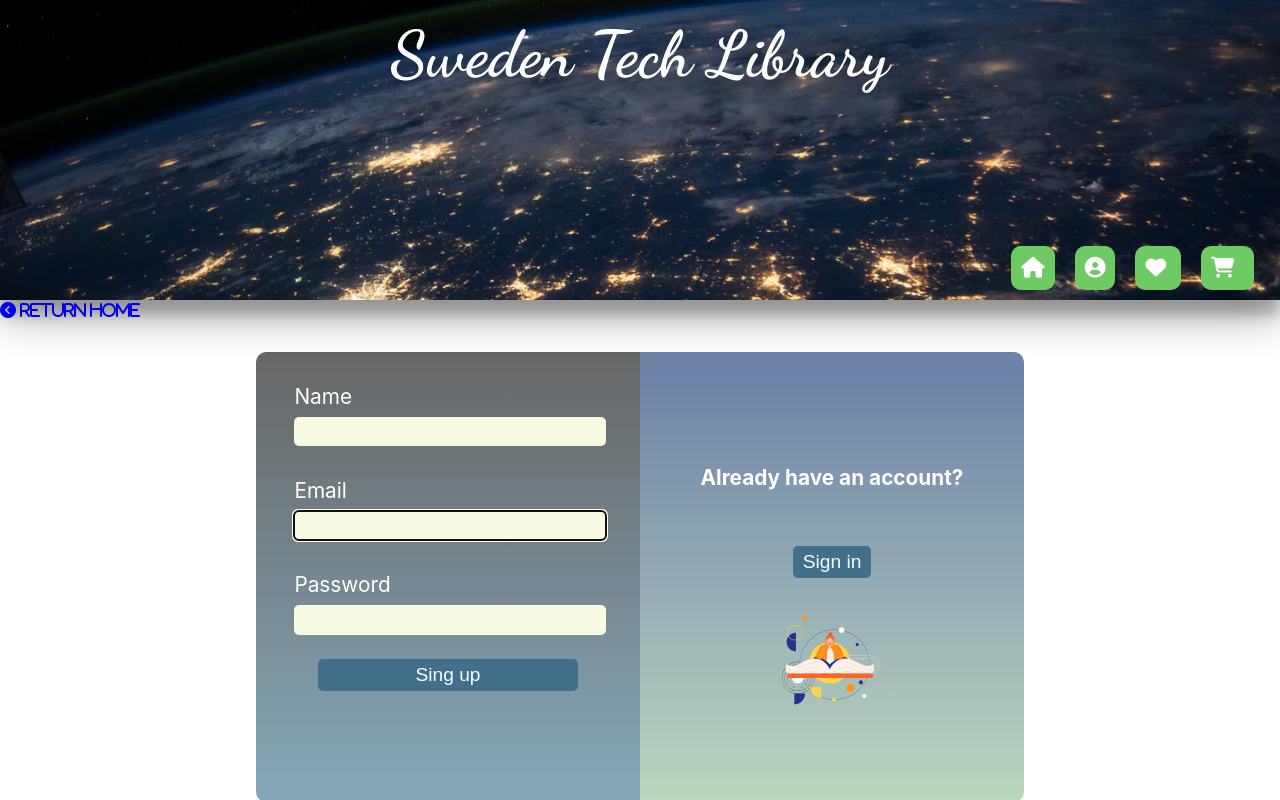
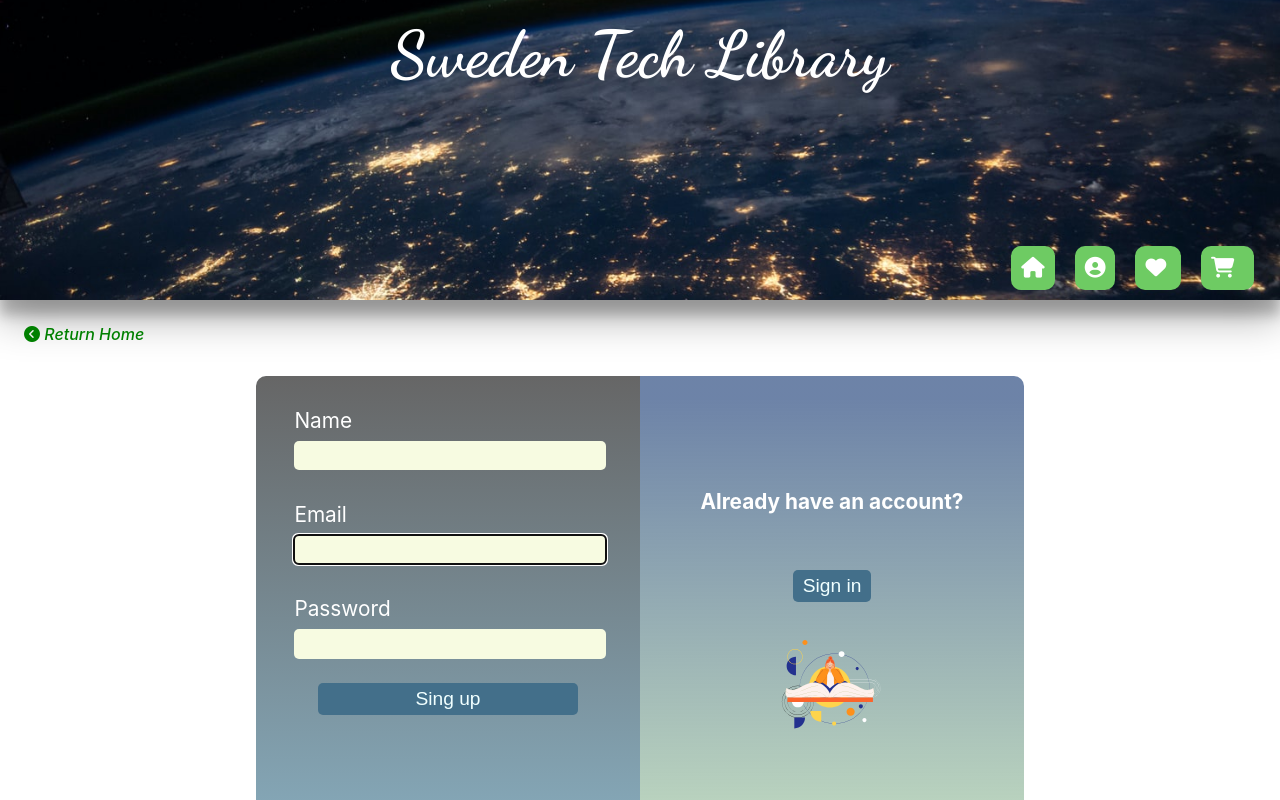
Before and after one commit to PriscilaAlfaro/bookstore-frontend, a React (Create React App) app: page / in a window 1280 px wide. Both pictures are taken after a click on the button 1095 px from the left and 268 px from the top of the page. Shown: the top 800 px of the page. Built offline with nearby package versions, Linux system fonts and the light colour scheme; no server answers.

Commit message:
fix error in wishlist and substitute link by ReturnHome component

```diff
--- a/src/Components/Footer/index.js
+++ b/src/Components/Footer/index.js
@@ -69,6 +69,16 @@ const Ancor = styled.a`
   }
 `
 
+const StyledLink = styled(Link)`
+  font-size: 1rem;
+  text-decoration: none;
+  cursor: pointer;
+  color: #323232;
+  &:hover {
+    color: white;
+  }
+`;
+
 
 const Footer = () => {
     return (
@@ -89,9 +99,9 @@ const Footer = () => {
                 </FooterColumn>
                 <FooterColumn>
                   <ColumnTitle>My account</ColumnTitle>
-                  <Link to={"/cart"} style={{ textDecoration: "none", color: "#323232", cursor: "pointer" }}><FooterElement>Cart</FooterElement></Link>
-                  <Link to={"/wishlist"} style={{ textDecoration: "none", color: "#323232", cursor: "pointer" }}><FooterElement>Wishlist</FooterElement></Link>
-                  <Link to={"/register"} style={{ textDecoration: "none", color: "#323232", cursor: "pointer" }}><FooterElement>Profile</FooterElement></Link>
+                  <StyledLink to={"/cart"}><FooterElement>Cart</FooterElement></StyledLink>
+                  <StyledLink to={"/wishlist"}><FooterElement>Wishlist</FooterElement></StyledLink>
+                  <StyledLink to={"/register"}><FooterElement>Profile</FooterElement></StyledLink>
                 </FooterColumn>
             </FooterColumns>
             <FooterSubCenter>©Copyright 2022/bookStore Project</FooterSubCenter>
--- /dev/null
+++ b/src/Components/ReturnHome/index.js
@@ -0,0 +1,31 @@
+import React from 'react';
+import styled from 'styled-components';
+
+import { Link } from "react-router-dom";
+
+const LinkContainer = styled.div`
+  font-weight: 500;
+  font-style: italic;
+  display: flex;
+  margin: 1.5rem;
+  text-decoration: none;
+}
+`
+
+const StyledLink = styled(Link)`
+  color: green;
+  text-decoration: none;
+  position: relative;
+`
+
+
+const ReturnHome = () => {
+  return (
+    <LinkContainer>
+      <StyledLink to={"/"}><i className="fas fa-chevron-circle-left"></i> Return Home </StyledLink>
+    </LinkContainer>
+  );
+}
+
+
+export default ReturnHome;
--- a/src/Components/SearchBar/index.js
+++ b/src/Components/SearchBar/index.js
@@ -18,7 +18,6 @@ const SearchBarContainer = styled.div`
     height: 35px;
     width: 90%;
   }
-}
 `
 
 const SearchBarInput = styled.input`
--- a/src/Pages/BookDetails/index.js
+++ b/src/Pages/BookDetails/index.js
@@ -3,11 +3,13 @@ import styled from "styled-components";
 import moment from "moment";
 
 import { useSelector, useDispatch } from 'react-redux';
-import { useParams, Link, useNavigate } from 'react-router-dom'
+import { useParams, useNavigate } from 'react-router-dom'
 
 import Header from "../../Components/Header";
 import NotFound from '../NotFound';
 import Loader from "../../Components/Loader";
+import Footer from "../../Components/Footer";
+import ReturnHome from "../../Components/ReturnHome";
 
 import { cart } from "../../reducers/cart";
 import { wishlist } from "../../reducers/wishlist";
@@ -18,7 +20,7 @@ import { addItemToCart } from "../../managers/cartManager";
 
 import Lottie from "react-lottie";
 import animationData from "../../lotties/no-search-item-available.json";
-import Footer from "../../Components/Footer";
+
 
 const Container= styled.section`
   display: flex;
@@ -245,7 +247,7 @@ const BookDetails = () => {
   return (
     <React.Fragment>
       <Header/>
-      <Link to={"/"}><i className="fas fa-chevron-circle-left"> Return Home</i></Link>
+      <ReturnHome/>
       <Container>
 
         { bookDetails && (
@@ -280,7 +282,7 @@ const BookDetails = () => {
 
         {booksError &&
           <Up>
-            <OptionalTitle>There is no book to shows</OptionalTitle>
+            <OptionalTitle>There is no book to show</OptionalTitle>
             <ImageContainer>
               <Lottie options={defaultOptions} />
             </ImageContainer>
--- a/src/Pages/Cart/index.js
+++ b/src/Pages/Cart/index.js
@@ -7,6 +7,7 @@ import { useSelector, useDispatch } from 'react-redux';
 import Header from "../../Components/Header";
 import Footer from "../../Components/Footer";
 import Counter from "../../Components/Counter";
+import ReturnHome from "../../Components/ReturnHome";
 import PrePurchaseSalesOrder from "../../Components/PrePurchaseSalesOrder";
 
 import { cart } from "../../reducers/cart";
@@ -19,6 +20,7 @@ import { createOrderInKlarna } from "../../managers/checkoutManager";
 
 import Lottie from "react-lottie";
 import animationData from "../../lotties/no-search-item-available.json";
+
 
 
 const MainContainer= styled.section`
@@ -97,7 +99,6 @@ const CardImage= styled.img`
   @media (min-width: 768px){
     margin: auto 0.5rem;
   }
-}
 `
 
 const BookTitle = styled.div`
@@ -256,7 +257,7 @@ const Cart = () => {
   return (
       <React.Fragment>
         <Header/>
-        <Link to={"/"}><i className="fas fa-chevron-circle-left"> Return Home</i></Link>
+        <ReturnHome/>
         <MainContainer>
           <ContainerItemDetails>
 
--- a/src/Pages/Home/index.js
+++ b/src/Pages/Home/index.js
@@ -34,7 +34,6 @@ const ImageContainer = styled.div`
 
 const SearchBarContainer = styled.div`
   width: 100%;
-  // margin-top: -1rem;
   margin-bottom: 1rem;
   display: flex;
   flex-direction: column;
--- a/src/Pages/NotFound/index.js
+++ b/src/Pages/NotFound/index.js
@@ -1,10 +1,11 @@
 import React from 'react';
 import styled from 'styled-components/macro';
 
-import { Link } from "react-router-dom";
+import ReturnHome from '../../Components/ReturnHome';
 
 import Lottie from "react-lottie";
 import animationData from "../../lotties/website-error-404-animation.json";
+
 
 const NotFoundContainer = styled.footer`
   width: 80%;
@@ -22,10 +23,6 @@ const NotFoundContainer = styled.footer`
   }
 `
 
-const LinkWrapper = styled.footer`
-  margin: 2rem auto;
-`
-
 const NotFound = () => {
 
   const defaultOptions = {
@@ -39,10 +36,8 @@ const NotFound = () => {
 
   return (
     <NotFoundContainer>
-      <LinkWrapper>
-        <Link to={"/"}><i className="fas fa-chevron-circle-left"> Return Home</i></Link>
-      </LinkWrapper>
-      <Lottie options={defaultOptions} maxHeight={100} maxWidth={100} />
+       <ReturnHome/>
+        <Lottie options={defaultOptions} maxHeight={100} maxWidth={100} />
     </NotFoundContainer>
   );
 }
--- a/src/Pages/Payment/index.js
+++ b/src/Pages/Payment/index.js
@@ -1,25 +1,25 @@
 import React from "react";
 import styled from "styled-components";
-
-import { Link } from "react-router-dom";
 
 import Footer from "../../Components/Footer";
 import Header from "../../Components/Header";
 import Checkout from "../../Components/Checkout";
+import ReturnHome from "../../Components/ReturnHome";
+
 
 const MainContainer = styled.section`
-  background: silver;
+  background: radial-gradient(circle, rgba(64,62,62,0.7147233893557423) 0%, rgba(190,238,141,0.30575980392156865) 100%);
   display: flex;
   flex-wrap: wrap;
   flex-direction: column;
   border-radius: 10px;
-  width: 90%;
+  width: 80%;
   margin: 2rem auto 4rem auto;
   @media (min-width: 768px){
-    width: 80%;
+    width: 70%;
   }
   @media (min-width: 992px) {
-    width: 60%;
+    width: 50%;
   }
 `
 
@@ -27,7 +27,7 @@ const Payment = () => {
   return (
     <React.Fragment>
       <Header />
-      <Link to={"/"}><i className="fas fa-chevron-circle-left"> Return Home</i></Link>
+      <ReturnHome/>
       <MainContainer>
         <Checkout/>
       </MainContainer>
--- a/src/Pages/PaymentConfirmation/index.js
+++ b/src/Pages/PaymentConfirmation/index.js
@@ -1,14 +1,14 @@
 import React from "react";
 import styled from "styled-components";
-
-import { Link } from "react-router-dom";
 
 import Footer from "../../Components/Footer";
 import Header from "../../Components/Header";
 import OrderConfirmation from "../../Components/OrderConfirmation";
+import ReturnHome from "../../Components/ReturnHome";
+
 
 const MainContainer = styled.section`
-  background: silver;
+  background: radial-gradient(circle, rgba(64,62,62,0.7147233893557423) 0%, rgba(190,238,141,0.30575980392156865) 100%);
   display: flex;
   flex-wrap: wrap;
   flex-direction: column;
@@ -27,7 +27,7 @@ const PaymentConfirmation = () => {
   return (
     <React.Fragment>
       <Header />
-      <Link to={"/"}><i className="fas fa-chevron-circle-left"> Return Home</i></Link>
+     <ReturnHome/>
       <MainContainer>
         <OrderConfirmation/>
       </MainContainer>
--- a/src/Pages/Register/index.js
+++ b/src/Pages/Register/index.js
@@ -2,13 +2,13 @@ import React from "react";
 import styled from "styled-components";
 
 import { useSelector } from 'react-redux';
-import { Link } from "react-router-dom";
 
 import SignUp from "../../Components/SignUp";
 import SignIn from "../../Components/SignIn";
 import Footer from "../../Components/Footer";
 import Header from "../../Components/Header";
-import Profile from "../../Components/Profile"
+import Profile from "../../Components/Profile";
+import ReturnHome from "../../Components/ReturnHome";
 
 import { readCookie } from "../../utils/cookies";
 
@@ -39,7 +39,7 @@ const Register = () => {
   return (
     <React.Fragment>
       <Header />
-      <Link to={"/"}><i className="fas fa-chevron-circle-left"> Return Home</i></Link>
+      <ReturnHome/>
       <MainContainer>
         {userFromCookies && emailFromCookies && accessTokenFromCookies && <Profile />}
         {!showSignIn && !userFromCookies && !emailFromCookies && !accessTokenFromCookies &&  <SignUp /> }
--- a/src/Pages/Wishlist/index.js
+++ b/src/Pages/Wishlist/index.js
@@ -16,6 +16,7 @@ import { addItemToCart } from "../../managers/cartManager";
 
 import Lottie from "react-lottie";
 import animationData from "../../lotties/no-search-item-available.json";
+import ReturnHome from "../../Components/ReturnHome";
 
 
 const MainContainer = styled.section`
@@ -32,6 +33,7 @@ const MainContainer = styled.section`
   margin: 2rem auto 4rem auto;
   @media (min-width: 768px){
     flex-direction: row;
+  width: 70%;
   }
 `
 
@@ -55,12 +57,23 @@ const BookDetailsContainer = styled.div`
   box-shadow: rgba(0, 0, 0, 0.1) 0px 10px 50px;
 `
 
+
+const EmptyContainer = styled.div`
+  display: flex;
+  flex-direction: column;
+  margin: 0.6rem;
+  padding: 10px;
+  border-radius: 9px;
+  // box-shadow: rgba(0, 0, 0, 0.1) 0px 10px 50px;
+`
+
 const ImageContainerLottie = styled.div`
   display: flex;
   flex-wrap: wrap;
   margin: 3rem auto;
+  width: 45%;
   @media (min-width: 768px){
-    width: 50%;
+    width: 43%;
   }
   @media (min-width: 992px) {
     width: 40%;
@@ -165,7 +178,7 @@ const Wishlist = () => {
   const navigate = useNavigate();
 
   const itemsInWishlist = useSelector(store => store.wishlist.items);
-  const error = useSelector(store => store.cart.error);
+  const error = useSelector(store => store.wishlist.error);
   const cartItems = useSelector(store => store.cart.items);
 
   const cartIdFromCookies = readCookie("cartId");
@@ -229,7 +242,7 @@ const Wishlist = () => {
   return (
     <React.Fragment>
       <Header />
-      <Link to={"/"}><i className="fas fa-chevron-circle-left"> Return Home</i></Link>
+      <ReturnHome/>
       <MainContainer>
         <ContainerItems>
         {itemsInWishlist && itemsInWishlist.length > 0 && itemsInWishlist.map(item => {
@@ -247,24 +260,23 @@ const Wishlist = () => {
 
 
         {itemsInWishlist && itemsInWishlist.length === 0 &&
-          <React.Fragment>
-
+              <EmptyContainer>
               <OptionalTitle>There are no items in this wishlist</OptionalTitle>
               <ImageContainerLottie>
                 <Lottie options={defaultOptions} />
               </ImageContainerLottie>
               <Link to={"/"} style={{ textDecoration: 'none' }}><OptionalText><i className="fas fa-chevron-circle-left"></i> Go to see more books and start adding them!</OptionalText></Link>
-
-          </React.Fragment>}
+              </EmptyContainer>
+          }
 
         {error &&
-          <React.Fragment>
+            <EmptyContainer>
             <OptionalTitle>There are no items in this wishlist</OptionalTitle>
               <ImageContainerLottie>
                 <Lottie options={defaultOptions} />
               </ImageContainerLottie>
               <OptionalText>We can't show the wishlist now</OptionalText>
-            </React.Fragment>
+            </EmptyContainer>
           }
         </ContainerItems>
       </MainContainer>
```
Also changed, not shown: src/Components/HeaderIcons/index.js (+13 -4 lines).
